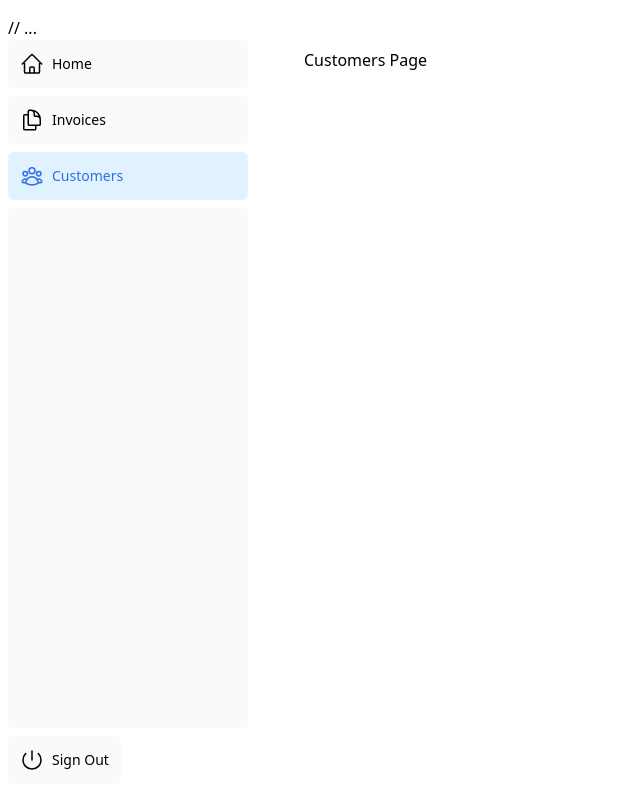
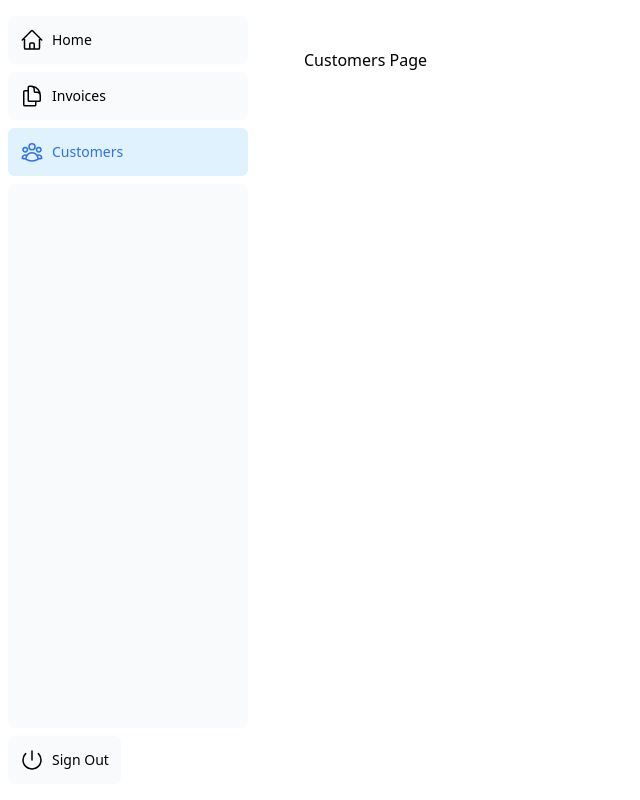
Before and after one commit to uruskan/nextjs-dashboard, a Next.js app: page /dashboard/customers in a window 1280 px wide. Shown: the whole page, without its empty margins (0-640 px from the left). Built offline with nearby package versions, Linux system fonts and the light colour scheme.

Commit message:
minor fix

```diff
--- a/app/ui/dashboard/sidenav.tsx
+++ b/app/ui/dashboard/sidenav.tsx
@@ -7,7 +7,6 @@ import { signOut } from '@/app/auth';
 export default function SideNav() {
   return (
     <div className="flex h-full flex-col px-3 py-4 md:px-2">
-      // ...
       <div className="flex grow flex-row justify-between space-x-2 md:flex-col md:space-x-0 md:space-y-2">
         <NavLinks />
         <div className="hidden h-auto w-full grow rounded-md bg-gray-50 md:block"></div>
```
